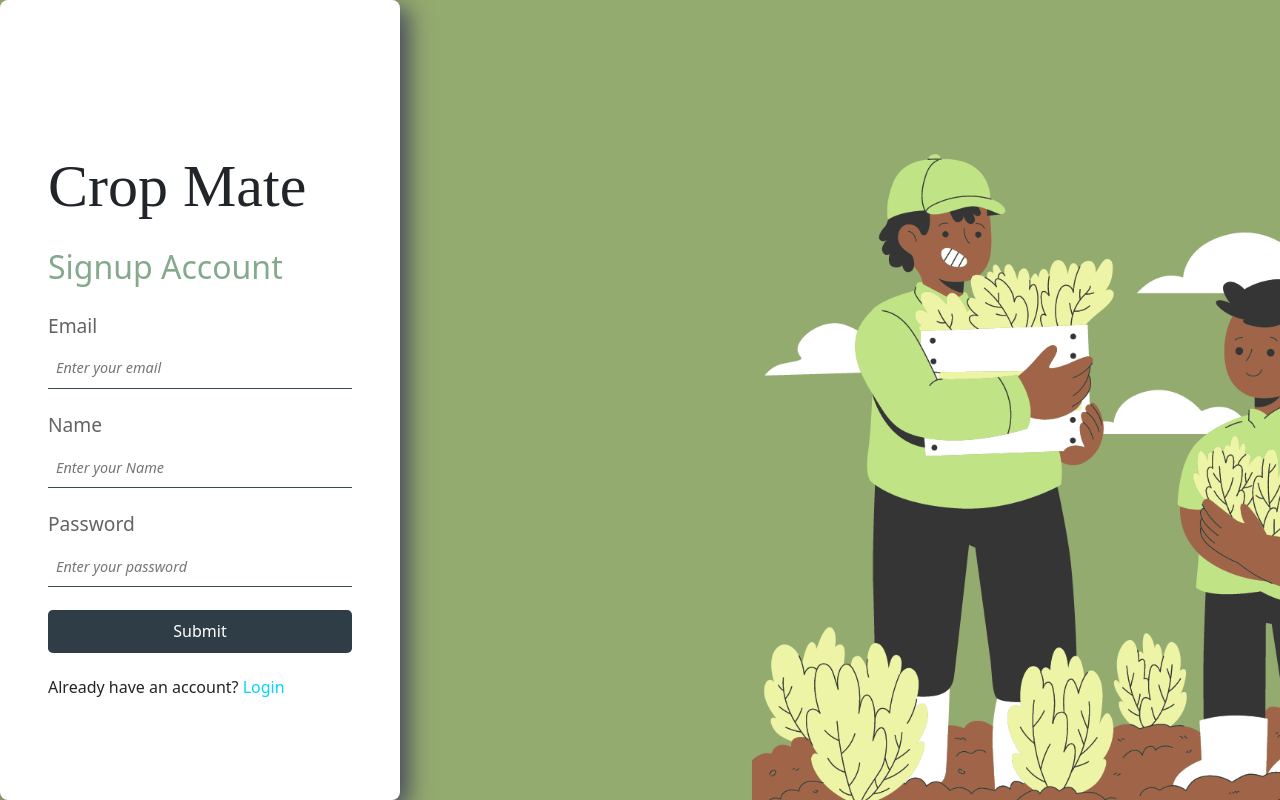
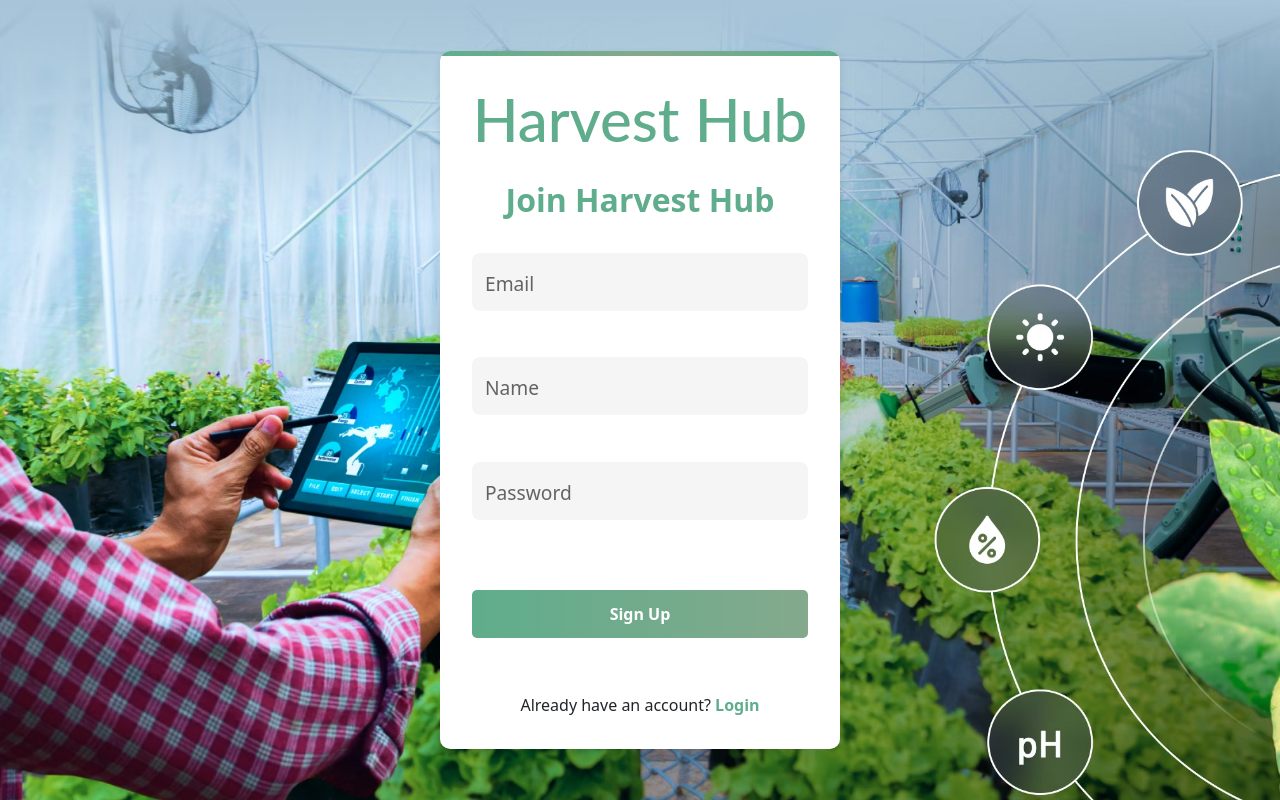
Before and after one commit to prasooncodes/HarvestHub, a React (Vite) app in the folder client/: page /signup in a window 1280 px wide. Built offline with nearby package versions, Linux system fonts and the light colour scheme.

Commit message:
6th commit

```diff
--- a/client/src/index.css
+++ b/client/src/index.css
@@ -13,6 +13,8 @@
 label {
   font-size: 1.2rem;
   color: #656262;
+  margin-bottom: 0.3rem;
+  font-weight: 500;
 }
 
 html,
@@ -22,72 +24,109 @@ body {
   width: 100%;
 }
 
-
 body {
   background-color: #5FAD8C;
   font-family: Verdana, Geneva, Tahoma, sans-serif;
 }
 
-
-
 .form_container {
   background-color: #fff;
-  padding: 25rem 3rem;
-  border-radius: 0.5rem;
+  padding: 3rem 3rem; /* Reduced from 25rem to make it more compact */
+  border-radius: 1rem; /* Increased roundness */
   width: 100%;
-  max-width: 400px;
-  max-height: 400px;
-  box-shadow: 8px 8px 24px 0px rgba(66, 68, 90, 1);
+  max-width: 450px;
+  max-height: none; /* Remove height restriction */
+  box-shadow: 0 10px 30px rgba(95, 173, 140, 0.3); /* Softer shadow with brand color */
+  position: relative;
+  overflow: hidden;
 }
 
+/* Add a decorative element */
+.form_container::before {
+  content: "";
+  position: absolute;
+  top: 0;
+  left: 0;
+  width: 100%;
+  height: 5px;
+  background: linear-gradient(to right, #5FAD8C, #84a98c, #5FAD8C);
+}
 
 .form_container > h2 {
   margin-block: 1rem;
   padding-block: 0.6rem;
-  color: #84a98c;
+  color: #5FAD8C; /* Match brand color */
+  font-size: 2rem;
+  text-align: center;
+  font-weight: 600;
 }
 
 .form_container > form {
   display: flex;
   flex-direction: column;
   gap: 1.4rem;
-
 }
 
 .form_container div {
   display: flex;
   flex-direction: column;
   gap: 0.3rem;
-
 }
 
+/* Improve form inputs */
 .form_container input {
   border: none;
-  padding: 0.5rem;
-  border-bottom: 1px solid #354f52;
+  padding: 0.8rem;
+  border-radius: 0.5rem;
   font-size: 1.1rem;
   outline: none;
+  background-color: #f5f5f5;
+  transition: all 0.3s ease;
+  margin-bottom: 0.5rem;
+}
 
+.form_container input:focus {
+  background-color: #fff;
+  box-shadow: 0 0 0 2px rgba(95, 173, 140, 0.3);
 }
 
 .form_container input::placeholder {
   font-size: 0.9rem;
   font-style: italic;
+  color: #aaa;
 }
 
+/* Enhance buttons */
 .form_container button {
-  background-color: #2f3e46;
+  background: linear-gradient(to right, #5FAD8C, #84a98c);
   color: #fff;
   border: none;
-  padding: 0.6rem;
-  font-size: 1rem;
+  padding: 0.8rem;
+  font-size: 1.1rem;
   cursor: pointer;
-  border-radius: 0.3rem;
+  border-radius: 0.5rem;
+  transition: all 0.3s ease;
+  font-weight: 600;
+  margin-top: 1rem;
 }
 
+.form_container button:hover {
+  background: linear-gradient(to right, #84a98c, #5FAD8C);
+  transform: translateY(-2px);
+  box-shadow: 0 5px 15px rgba(95, 173, 140, 0.2);
+}
+
+/* Style links */
 span a {
   text-decoration: none;
-  color: rgba(0, 212, 255, 1);
+  color: #5FAD8C;
+  font-weight: 600;
+  transition: all 0.3s ease;
+}
+
+span a:hover {
+  color: #84a98c;
+  text-decoration: underline;
 }
 
 .new_card{
@@ -104,7 +143,6 @@ span a {
   background-color: #c9d4f8
 }
 
-
 .home_page button {
   background-color: #354f52;
   color: #fff;
@@ -114,11 +152,28 @@ span a {
   border-radius: 2rem;
   transition: ease-in 0.3s;
   border: none;
-
 }
 
 .home_page button:hover {
   background-color: rgba(0, 212, 255, 1);
+}
+
+/* Login and Signup page specific styles */
+.login_page, .signup_page {
+  display: flex;
+  justify-content: center;
+  align-items: center;
+  min-height: 100vh;
+  background-size: cover;
+  background-position: center;
+}
+
+.login_page {
+  background: linear-gradient(135deg, #f3ac87 0%, #5FAD8C 100%);
+}
+
+.signup_page {
+  background: linear-gradient(135deg, #5FAD8C 0%, #f3ac87 100%);
 }
 
 @media only screen and (max-width: 1200px) {
@@ -129,7 +184,27 @@ span a {
     padding: 0.6rem 1rem;
     font-size: 1.5rem;
   }
+
+  .form_container {
+    max-width: 90%;
+    padding: 2rem;
+  }
 }
+
+@media only screen and (max-width: 600px) {
+  .form_container {
+    padding: 1.5rem;
+  }
+
+  .form_container > h2 {
+    font-size: 1.5rem;
+  }
+
+  .form_container input {
+    padding: 0.6rem;
+  }
+}
+
 .container {
   max-width: 100%;
   margin: 0 auto;
@@ -137,6 +212,7 @@ span a {
   background-color:#f3ac87;
   box-shadow: 0 0 10px rgba(0, 0, 0, 0.1);
 }
+
 .heading_container {
   background-color: #7a5243;
   text-align: center;
@@ -171,7 +247,6 @@ span a {
   border-radius: 10px;
   box-shadow: 0 0 10px rgba(0, 0, 0, 0.1);
   /* margin-top: 100px;  */
-
 }
 
 .soil_container h3 {
@@ -179,44 +254,6 @@ span a {
   text-align: center;
   margin-bottom: 20px;
 }
-
-/* Form Elements */
-/* .form-floating {
-  margin-bottom: 20px;
-}
-
-.form-floating input {
-  width: 100%;
-  padding: 10px;
-  border: 1px solid #ccc;
-  border-radius: 5px;
-  font-size: 16px;
-}
-
-.form-floating input:focus {
-  outline: none;
-  border-color: #25aae1;
-}
-
-.form-floating label {
-  pointer-events: none;
-  position: absolute;
-  top: 50%;
-  left: 10px;
-  transform: translateY(-50%);
-  font-size: 16px;
-  color: #333;
-  transition: 0.3s ease-in-out;
-}
-
-.form-floating input:focus + label,
-.form-floating input:not(:placeholder-shown) + label {
-  font-size: 12px;
-  top: 0;
-  transform: translateY(0);
-  color: #25aae1;
-} */
-
 
 .col-md-4 button {
   width: 100%;
@@ -234,16 +271,10 @@ span a {
   background-position: 100% 0;
 }
 
-
-
-
-
-
 /* Navbar.css */
 .navbar-brand {
   font-size: 1.5rem;
   color: #e74d46;
-
 }
 
 .navbar-nav .nav-link {
@@ -262,3 +293,39 @@ span a {
 .btn-outline-transparent:hover {
   color: #0f5256;
 }
+
+/* Animation for form elements */
+@keyframes fadeIn {
+  from { opacity: 0; transform: translateY(10px); }
+  to { opacity: 1; transform: translateY(0); }
+}
+
+.form_container > form > div {
+  animation: fadeIn 0.5s ease-out forwards;
+}
+
+.form_container > form > div:nth-child(1) {
+  animation-delay: 0.1s;
+}
+
+.form_container > form > div:nth-child(2) {
+  animation-delay: 0.2s;
+}
+
+.form_container > form > div:nth-child(3) {
+  animation-delay: 0.3s;
+}
+
+.form_container button {
+  animation: fadeIn 0.5s ease-out 0.4s forwards;
+  opacity: 0;
+}
+
+/* Form validation visual feedback */
+.form_container input:valid {
+  border-left: 3px solid #5FAD8C;
+}
+
+.form_container input:invalid:not(:placeholder-shown) {
+  border-left: 3px solid #e74c3c;
+}
--- a/client/src/pages/Login.jsx
+++ b/client/src/pages/Login.jsx
@@ -46,7 +46,7 @@ const Login = () => {
 
       const { success, message, token } = data;
       if(token){
-        Cookies.set('token', token, { expires: 7 }); // Set cookie to expire in 7 days
+        Cookies.set('token', token, { expires: 7 });
       }
       if (success) {
         handleSuccess(message);
@@ -73,13 +73,40 @@ const Login = () => {
   };
 
   return (
-    <div className="login_container" style={{ backgroundImage: `url("LOGIN.png")`, backgroundSize: "cover" }}>
-    <div className="form_container">
-      <h1 style={{marginTop:-200, fontFamily: "cursive",
-fontStyle: "italic bold ", fontSize:"60px"}} >Crop Mate</h1>
-      <h2 style={{marginTop:40}}>Login Account</h2>
+    <div className="login_container" style={{
+      backgroundImage: `url("LOGIN.png")`,
+      backgroundSize: "cover",
+      minHeight: "100vh",
+      display: "flex",
+      justifyContent: "center",
+      alignItems: "center"
+    }}>
+      <div className="form_container" style={{
+        backgroundColor: "white",
+        padding: "2rem",
+        borderRadius: "10px",
+        boxShadow: "0 4px 8px rgba(0,0,0,0.1)",
+        width: "100%",
+        maxWidth: "400px"
+      }}>
+        <h1 style={{
+          marginTop: 0,
+          marginBottom: "1rem",
+          fontFamily: "Lato",
+          fontStyle: "italic bold",
+          fontSize: "60px",
+          color: "#5FAD8C",
+          textAlign: "center"
+        }}>Harvest Hub</h1>
+
+        <h2 style={{
+          marginTop: "1rem",
+          marginBottom: "1.5rem",
+          textAlign: "center"
+        }}>Welcome Back!</h2>
+
         <form onSubmit={handleSubmit}>
-        <div className="form-floating">
+          <div className="form-floating" style={{ marginBottom: "1rem" }}>
             <input
               type="email"
               className="form-control"
@@ -89,11 +116,12 @@ fontStyle: "italic bold ", fontSize:"60px"}} >Crop Mate</h1>
               placeholder="Enter your email"
               onChange={handleOnChange}
               required
+              style={{ padding: "0.75rem" }}
             />
             <label htmlFor="email">Email</label>
+          </div>
 
-        </div>
-        <div className="form-floating">
+          <div className="form-floating" style={{ marginBottom: "1.5rem" }}>
             <input
               type="password"
               className="form-control"
@@ -102,12 +130,29 @@ fontStyle: "italic bold ", fontSize:"60px"}} >Crop Mate</h1>
               placeholder="Enter your password"
               onChange={handleOnChange}
               required
+              style={{ padding: "0.75rem" }}
             />
             <label htmlFor="password">Password</label>
           </div>
-        <button type="submit">Submit</button>
-        <span>
-          Don't have an account? <Link to={"/signup"}>Signup</Link>
+
+          <button type="submit" style={{
+            width: "100%",
+            padding: "0.75rem",
+            backgroundColor: "#5FAD8C",
+            color: "white",
+            border: "none",
+            borderRadius: "5px",
+            cursor: "pointer",
+            fontSize: "1rem",
+            marginBottom: "1rem"
+          }}>Login</button>
+
+          <span style={{
+            display: "block",
+            textAlign: "center",
+            marginTop: "1rem"
+          }}>
+            Don't have an account? <Link to={"/signup"} style={{ color: "#5FAD8C" }}>Sign Up</Link>
           </span>
         </form>
         <Toaster />
--- a/client/src/pages/Signup.jsx
+++ b/client/src/pages/Signup.jsx
@@ -43,7 +43,7 @@ const Signup = () => {
         );
         const { success, message, token } = data;
         if(token){
-          Cookies.set('token', token, { expires: 7 }); // Set cookie to expire in 7 days
+          Cookies.set('token', token, { expires: 7 });
         }
         if (success) {
           handleSuccess(message);
@@ -71,54 +71,108 @@ const Signup = () => {
     };
 
   return (
-    <div className="signup_container" style={{ backgroundImage: `url("LOGIN.png")`, backgroundSize: "cover" }}>
-    <div className="form_container" >
-      <h1 style={{marginTop:-250, fontFamily: "cursive",
-fontStyle: "italic bold ", fontSize:"60px"}} >Crop Mate</h1>
-          <h2 style={{}}>Signup Account</h2>
+    <div className="signup_container" style={{
+      backgroundImage: `url("LOGIN.png")`,
+      backgroundSize: "cover",
+      minHeight: "100vh",
+      display: "flex",
+      justifyContent: "center",
+      alignItems: "center"
+    }}>
+      <div className="form_container" style={{
+        backgroundColor: "white",
+        padding: "2rem",
+        borderRadius: "10px",
+        boxShadow: "0 4px 8px rgba(0,0,0,0.1)",
+        width: "100%",
+        maxWidth: "400px"
+      }}>
+        <h1 style={{
+          marginTop: 0,
+          marginBottom: "1rem",
+          fontFamily: "Montserrat, Lato",
+          fontStyle: "bold",
+          fontSize: "60px",
+          color: "#5FAD8C",
+          textAlign: "center"
+        }}>Harvest Hub</h1>
+
+        <h2 style={{
+          marginTop: "1rem",
+          marginBottom: "1.5rem",
+          textAlign: "center"
+        }}>Join Harvest Hub</h2>
+
         <form onSubmit={handleSubmit}>
-            <div>
-              <label htmlFor="email">Email</label>
+          <div className="form-floating" style={{ marginBottom: "1rem" }}>
             <input
               type="email"
+              className="form-control"
+              id="email"
               name="email"
               value={email}
               placeholder="Enter your email"
               onChange={handleOnChange}
               required
+              style={{ padding: "0.75rem" }}
             />
+            <label htmlFor="email">Email</label>
           </div>
-            <div>
-              <label htmlFor="name">Name</label>
+
+          <div className="form-floating" style={{ marginBottom: "1rem" }}>
             <input
               type="text"
+              className="form-control"
+              id="name"
               name="name"
               value={name}
               placeholder="Enter your Name"
               onChange={handleOnChange}
               required
+              style={{ padding: "0.75rem" }}
             />
+            <label htmlFor="name">Name</label>
           </div>
-            <div>
-              <label htmlFor="password">Password</label>
+
+          <div className="form-floating" style={{ marginBottom: "1.5rem" }}>
             <input
               type="password"
+              className="form-control"
+              id="password"
               name="password"
               value={password}
               placeholder="Enter your password"
               onChange={handleOnChange}
               required
+              style={{ padding: "0.75rem" }}
             />
+            <label htmlFor="password">Password</label>
           </div>
-            <button type="submit">Submit</button>
-            <span>
-              Already have an account? <Link to={"/login"}>Login</Link>
+
+          <button type="submit" style={{
+            width: "100%",
+            padding: "0.75rem",
+            backgroundColor: "#5FAD8C",
+            color: "white",
+            border: "none",
+            borderRadius: "5px",
+            cursor: "pointer",
+            fontSize: "1rem",
+            marginBottom: "1rem"
+          }}>Sign Up</button>
+
+          <span style={{
+            display: "block",
+            textAlign: "center",
+            marginTop: "1rem"
+          }}>
+            Already have an account? <Link to={"/login"} style={{ color: "#5FAD8C" }}>Login</Link>
           </span>
         </form>
         <Toaster />
       </div>
     </div>
-  )
-}
+  );
+};
 
-export default Signup
+export default Signup;
```
Also changed, not shown: client/public/LOGIN.png. Lines whose indentation alone changed are shown as unchanged.
